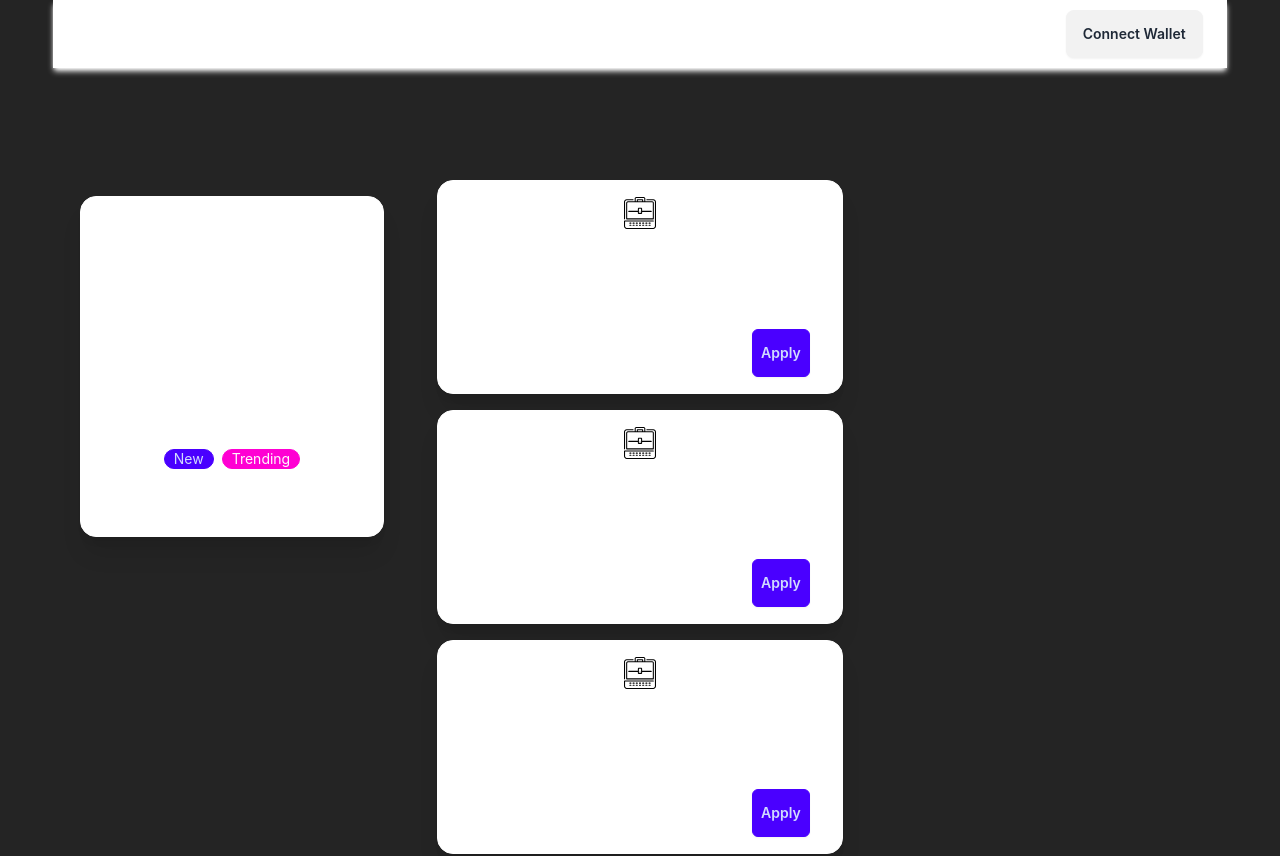
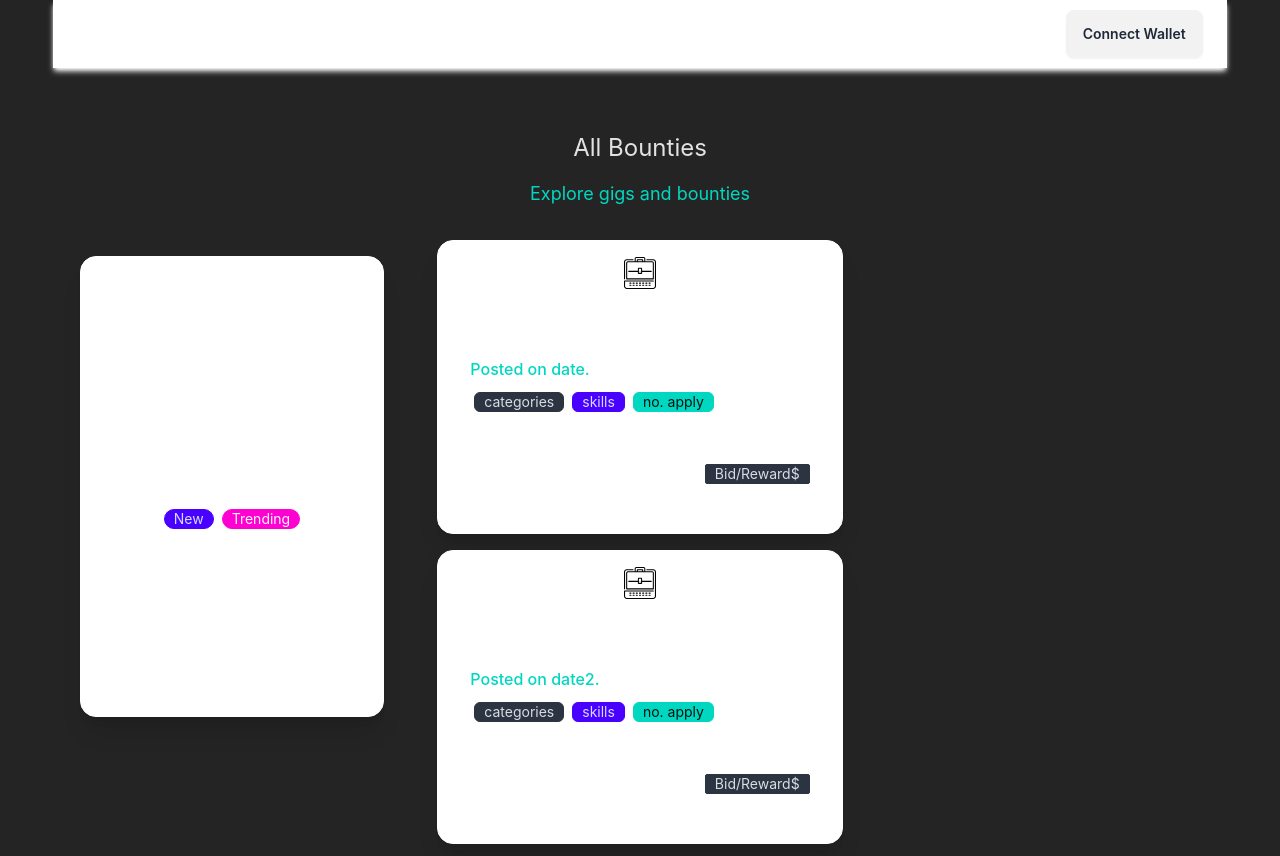
Before and after one commit to Innkeeping/mgigs, a React (Vite) app: page / in a window 1280 px wide. Shown: the top 856 px of the page. Built offline with nearby package versions, Linux system fonts and the light colour scheme.

Commit message:
badges and hover ⛸

```diff
--- a/src/App.tsx
+++ b/src/App.tsx
@@ -7,7 +7,9 @@ const App = () => {
   return (
     <>
       <Navbar />
-      <div className="container mx-auto p-4 mt-24 overflow-y-auto min-h-screen">
+      <h1 className="text-2xl text-center mx-auto mt-16">All Bounties</h1>
+      <h2 className="text-center text-lg mt-4 mb-4 text-accent">Explore gigs and bounties</h2>
+      <div className="container mx-auto p-4 mt-4 overflow-y-auto min-h-screen">
         <div className="grid grid-cols-3 gap-4">
           <SideCard />
           <div className="flex flex-col gap-4 flex-1">
--- a/src/Cards.json
+++ b/src/Cards.json
@@ -1,32 +1,32 @@
 [
   {
     "title": "New gig0.",
-    "description": "Click the button to learn more.",
+    "description": "Posted on date.",
     "image": "src/assets/laptop.svg"
   },
   {
     "title": "New gig1.",
-    "description": "Click the button to learn more.",
+    "description": "Posted on date2.",
     "image": "src/assets/laptop.svg"
   },
   {
     "title": "New gig2.",
-    "description": "Click the button to learn more.",
+    "description": "Posted on date3.",
     "image": "src/assets/laptop.svg"
   },
   {
     "title": "New gig3.",
-    "description": "Click the button to learn more.",
+    "description": "Posted on date4.",
     "image": "src/assets/laptop.svg"
   },
   {
     "title": "New gig4.",
-    "description": "Click the button to learn more.",
+    "description": "Posted on date5.",
     "image": "src/assets/laptop.svg"
   },
   {
     "title": "New gig5.",
-    "description": "Click the button to learn more.",
+    "description": "Posted on date6.",
     "image": "src/assets/laptop.svg"
   }
 ]
--- a/src/components/Card.tsx
+++ b/src/components/Card.tsx
@@ -7,15 +7,20 @@ interface CardProps {
 
 const Card = ({ title, description, image }: CardProps) => {
   return (
-    <div className="card bg-base-100 shadow-xl h-full w-full border border-white">
+    <div className="card bg-base-100 shadow-xl h-full w-full border border-white hover:bg-slate-700">
       <figure>
         <img src={image} alt="gig" className="w-12 h-12 mx-auto pt-4" />
       </figure>
       <div className="card-body flex justify-start pb-4">
         <h2 className="card-title">{title}</h2>
-        <p>{description}</p>
-        <div className="card-actions justify-end pr-0">
-          <button className="btn rounded-md py-0 px-2 btn-primary">Apply</button>
+        <p className="font-medium text-accent">{description}</p>
+        <div className="pb-2">
+          <div className="badge badge-neutral rounded-md mx-1">categories</div>
+          <div className="badge badge-primary rounded-md mx-1">skills</div>
+          <div className="badge badge-accent rounded-md mx-1">no. apply</div>
+        </div>
+        <div className="justify-right ml-auto my-8">
+          <div className="badge badge-neutral rounded-sm">Bid/Reward$</div>
         </div>
       </div>
     </div>
```
